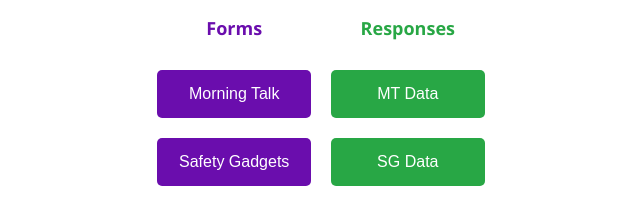
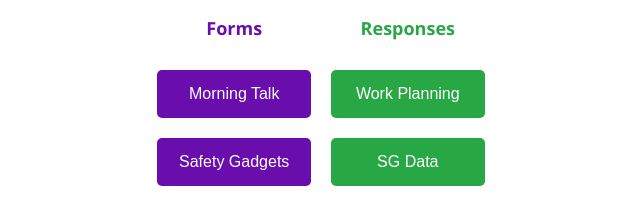
Before and after one commit to yashjadeja1982/pgvclbvnc.github.io, a plain HTML site: page index.html in a window 1280 px wide. Shown: the part 207-410 px from the top of the page, 319-959 px from the left. Drawn offline with Linux system fonts and the light colour scheme; a web font is replaced by a local one.

Commit message:
Add files via upload

```diff
--- a/index.html
+++ b/index.html
@@ -121,7 +121,7 @@
         <!-- Buttons with specific colors and links -->
 
         <button class="button-purple" onclick="window.open('https://forms.gle/7LmnU2Pwzs67qVi6A', '_blank')">Morning Talk</button>
-        <button class="button-green" onclick="window.open('https://docs.google.com/spreadsheets/d/e/2PACX-1vQWWoB2ecD_7b-P5CEADAtKxx98LqUTTyvoU71KPvRjjITJvvhdWclmv9hvE4Xs-AW4gCKWP0vrFhG8/pubhtml?gid=2011525862&single=true', '_blank')">MT Data</button>
+        <button class="button-green" onclick="window.open('https://docs.google.com/spreadsheets/d/e/2PACX-1vQWWoB2ecD_7b-P5CEADAtKxx98LqUTTyvoU71KPvRjjITJvvhdWclmv9hvE4Xs-AW4gCKWP0vrFhG8/pubhtml?gid=2011525862&single=true', '_blank')">Work Planning</button>
 
         <button class="button-purple" onclick="window.open('https://forms.gle/LtwdCurKmvB4qytF7', '_blank')">Safety Gadgets</button>
         <button class="button-green" onclick="window.open('https://docs.google.com/spreadsheets/d/e/2PACX-1vSZK21D-d_R-SoMRwH8hwoRgFj7BHHee-_5fOcsbdJtbybF-pCxjQLIwDGmPWBDVUXnAHa_JAFNEJZX/pubhtml', '_blank')">SG Data</button>
```
